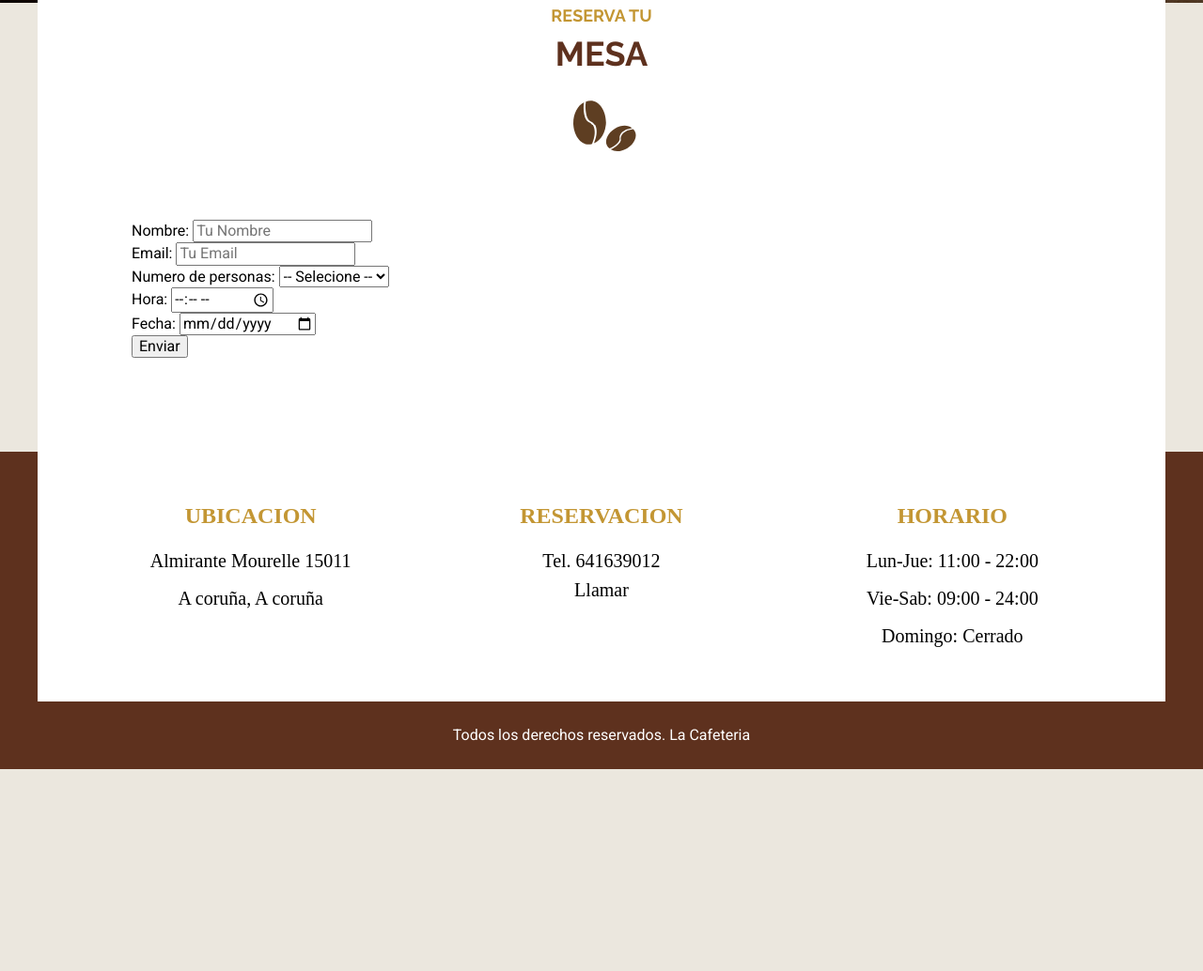
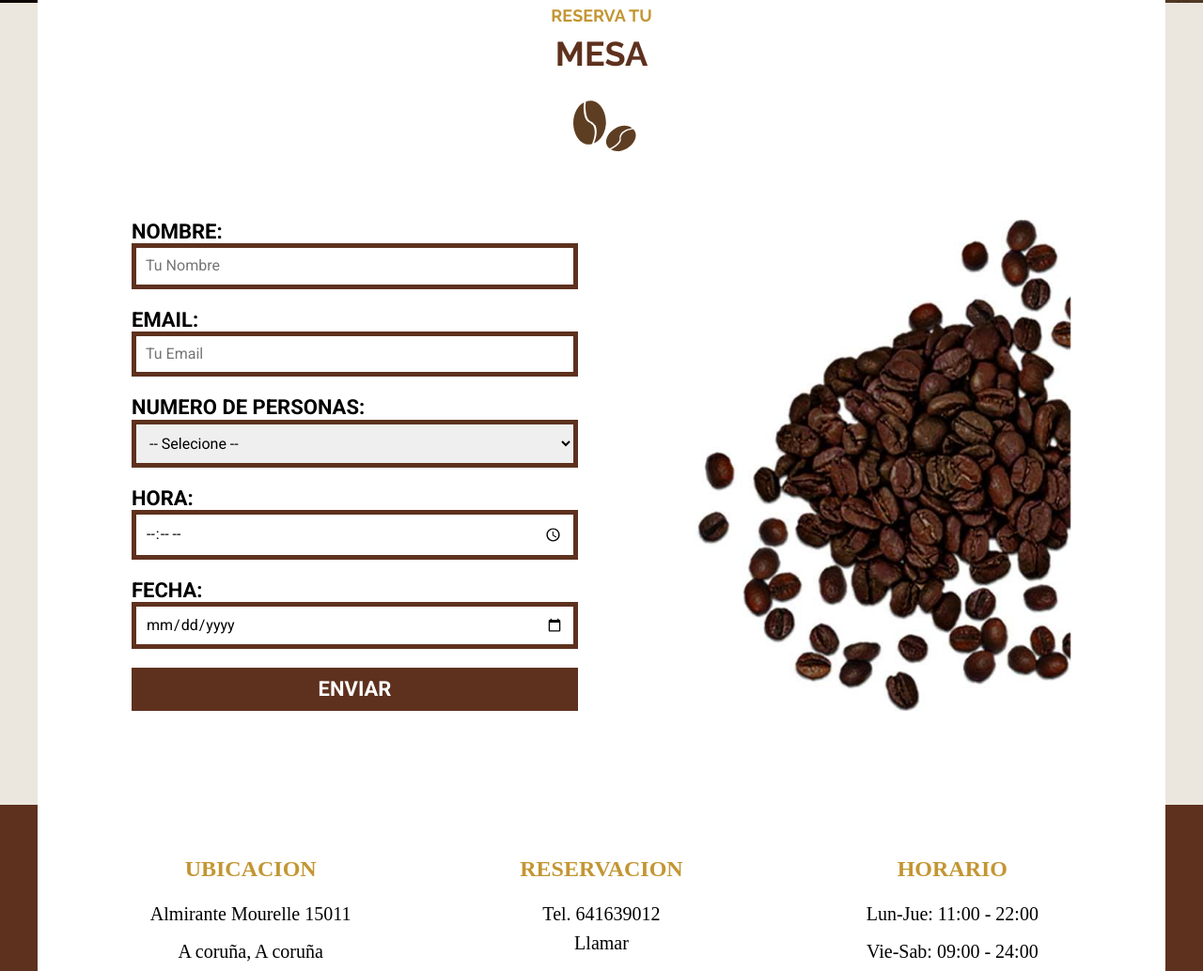
Before and after one commit to fabianallvarez/cafeteria, a website: page contacto.html in a window 1280 px wide. Shown: the part 697-1731 px from the top of the page at 94% size. Before the commit the page ends 1516 px from the top, so only its background shows below. Drawn offline with Linux system fonts and the light colour scheme; a web font is replaced by a local one.

Commit message:
Ft: Finalizado contacto css

```diff
--- a/contacto.html
+++ b/contacto.html
@@ -40,7 +40,7 @@
         <h2><span>Reserva tu</span>Mesa</h2>
 
         <div class="contenido-contacto">
-            <form>
+            <form class="formulario">
                 <div class="campo">
                     <label for="nombre">Nombre:</label>
                     <input type="text" id="nombre" placeholder="Tu Nombre">
--- /dev/null
+++ b/src/scss/internas/_contacto.scss
@@ -0,0 +1,51 @@
+@use 'base/variables' as v;
+@use 'base/mixins' as m;
+
+.contenido-contacto {
+    @include m.tablet {
+        @include m.grid(2, v.$separacion);
+        background-image: url(../img/granos_cafe.jpg);
+        background-repeat: no-repeat;
+        background-position: right center;
+        background-size: 40%;
+    }
+}
+
+.formulario {
+    .campo {
+        margin-bottom: 2rem;
+
+        &:last-of-type {
+            margin-bottom: 0;
+        }
+
+        label {
+            text-transform: uppercase;
+            display: block;
+            font-size: 2.2rem;
+            font-weight: 700;
+        }
+
+        input:not([type="submit"]),
+        select {
+            width: 100%;
+            padding: 1rem;
+            border: .5rem solid v.$primario;
+        }
+
+        input[type="submit"] {
+            background-color: v.$primario;
+            width: 100%;
+            border: none;
+            padding: 1rem;
+            color: v.$blanco;
+            font-size: 2.2rem;
+            font-weight: 700;
+            text-transform: uppercase;
+
+            &:hover {
+                cursor: pointer;
+            }
+        }
+    }
+}
--- a/src/scss/internas/_index.scss
+++ b/src/scss/internas/_index.scss
@@ -1,3 +1,4 @@
 @forward 'nosotros';
 @forward 'proceso';
 @forward 'menu';
+@forward 'contacto';
```
Also changed, not shown: build/css/app.css.
